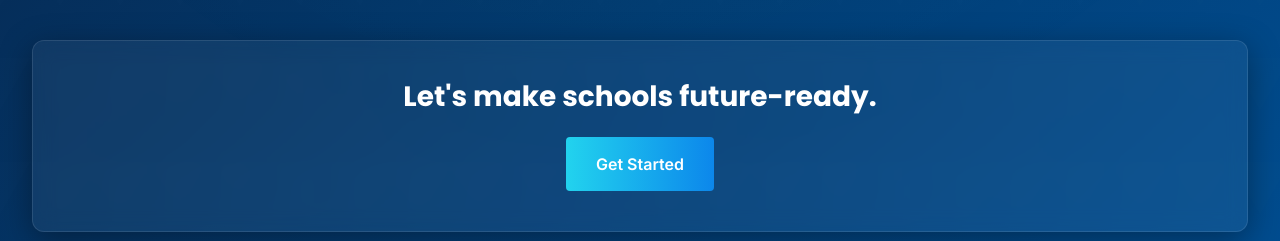
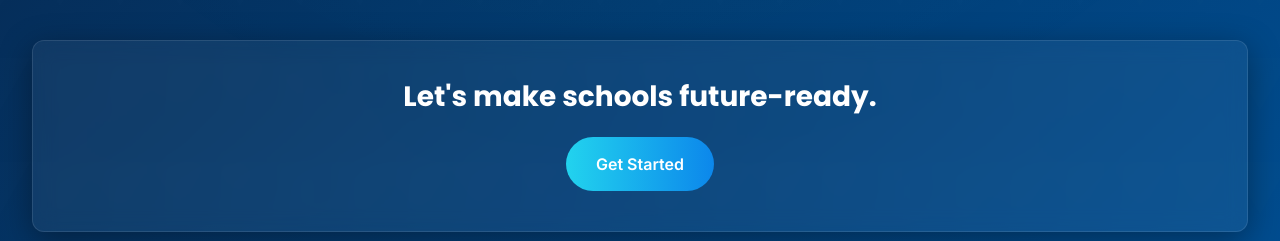
Before and after one commit to Hexacom06/LIT-Labs-Website, a React (Vite) app in the folder project 7/: page / in a window 1280 px wide. Shown: the part 3720-3961 px from the top of the page. Built offline with nearby package versions, Linux system fonts and the light colour scheme.

Commit message:
Update ServicesSection.tsx style getstarted

```diff
--- a/project 7/src/components/ServicesSection.tsx
+++ b/project 7/src/components/ServicesSection.tsx
@@ -227,7 +227,7 @@ const ServicesSection = () => {
               Let's make schools future-ready.
             </h3>
             <button
-              className="bg-gradient-to-r from-cyan-400 to-blue-500 text-white px-[30px] py-[15px] rounded-[4px] font-semibold transition-all duration-300 transform hover:-translate-y-1 hover:shadow-lg hover:shadow-cyan-500/25"
+              className="bg-gradient-to-r from-cyan-400 to-blue-500 text-white px-[30px] py-[15px] rounded-full font-semibold transition-all duration-300 transform hover:-translate-y-1 hover:shadow-lg hover:shadow-cyan-500/25"
             >
               Get Started
             </button>
```
